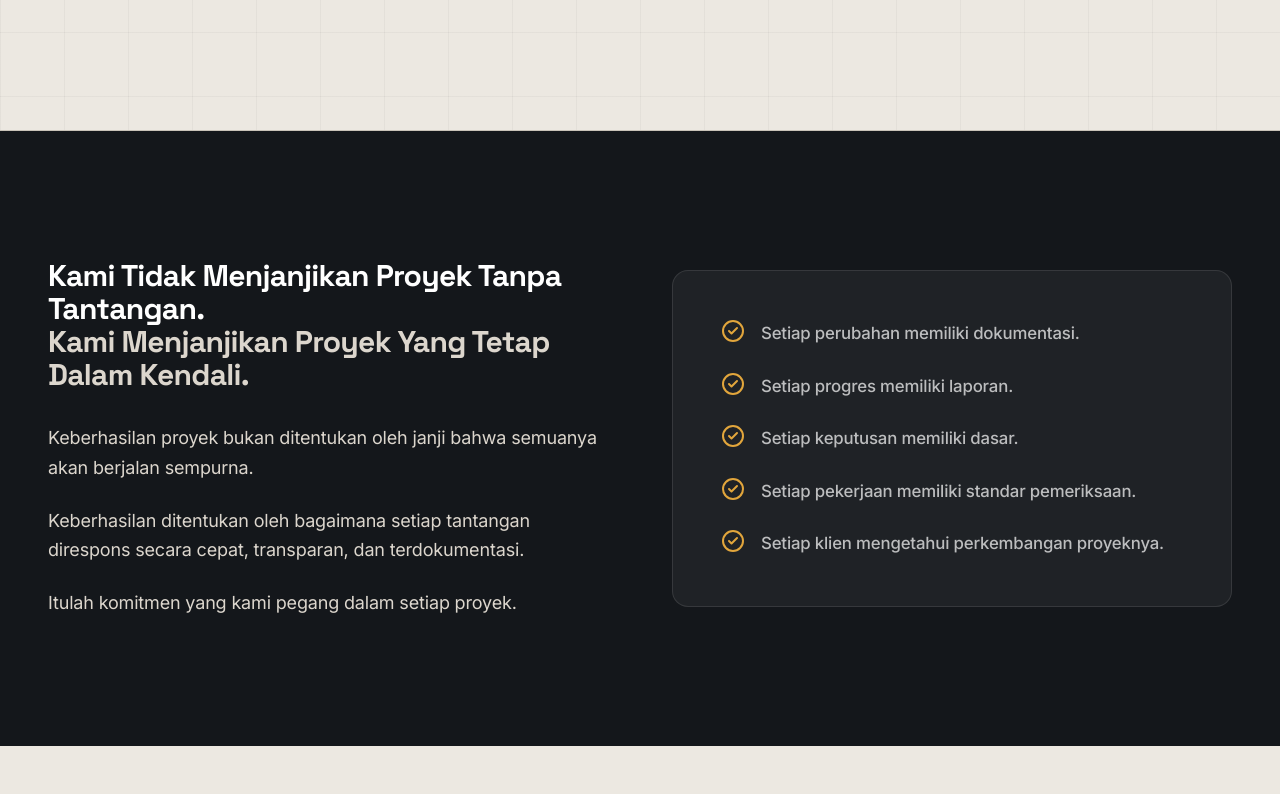
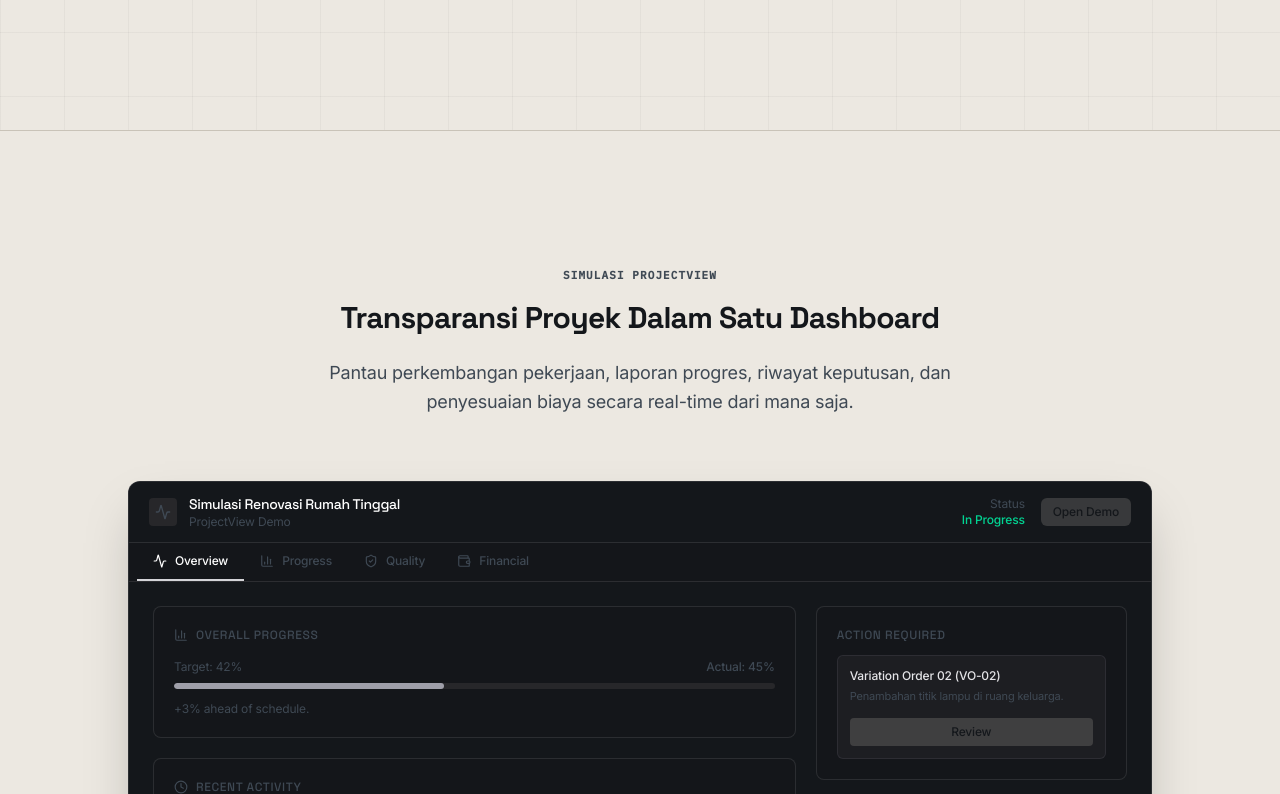
Before and after one commit to ervanlight/arkavena-website, a Next.js app: page / in a window 1280 px wide. Shown: the part 4586-5380 px from the top of the page. Built offline with nearby package versions, Linux system fonts and the light colour scheme; no server answers.

Commit message:
fix: remove redundant commitment section from homepage to eliminate duplicate copywriting

```diff
--- a/src/app/page.tsx
+++ b/src/app/page.tsx
@@ -299,43 +299,6 @@ export default function HomePage() {
         </Container>
       </section>
 
-      {/* WHY TEGAKARA COMMITMENT */}
-      <section className="py-24 lg:py-32 bg-[#14171B] text-white">
-        <Container>
-          <FadeIn>
-            <div className="grid lg:grid-cols-12 gap-16 items-center">
-              <div className="lg:col-span-6">
-                <h2 className="text-xl md:text-2xl lg:text-3xl font-[family-name:var(--font-space-grotesk)] font-bold text-white leading-[1.1] tracking-tight mb-8">
-                  Kami Tidak Menjanjikan Proyek Tanpa Tantangan.
-                  <br /><span className="text-[#DCD6CD]">Kami Menjanjikan Proyek Yang Tetap Dalam Kendali.</span>
-                </h2>
-                <div className="text-lg text-[#DCD6CD] leading-relaxed space-y-6">
-                  <p>Keberhasilan proyek bukan ditentukan oleh janji bahwa semuanya akan berjalan sempurna.</p>
-                  <p>Keberhasilan ditentukan oleh bagaimana setiap tantangan direspons secara cepat, transparan, dan terdokumentasi.</p>
-                  <p>Itulah komitmen yang kami pegang dalam setiap proyek.</p>
-                </div>
-              </div>
-              <div className="lg:col-span-6">
-                <div className="bg-white/5 border border-white/10 rounded-2xl p-8 md:p-12 space-y-6">
-                  {[
-                    "Setiap perubahan memiliki dokumentasi.",
-                    "Setiap progres memiliki laporan.",
-                    "Setiap keputusan memiliki dasar.",
-                    "Setiap pekerjaan memiliki standar pemeriksaan.",
-                    "Setiap klien mengetahui perkembangan proyeknya."
-                  ].map((point, idx) => (
-                    <div key={idx} className="flex items-start gap-4">
-                      <CheckCircle2 className="w-6 h-6 text-[#E2A63C] shrink-0" />
-                      <p className="text-white/70 font-medium">{point}</p>
-                    </div>
-                  ))}
-                </div>
-              </div>
-            </div>
-          </FadeIn>
-        </Container>
-      </section>
-
       {/* 7. PROJECTVIEW PREVIEW ⭐ */}
       <section className="py-24 lg:py-32 bg-[#ECE8E1] border-b border-[#C9C3B8]">
         <Container>
```
